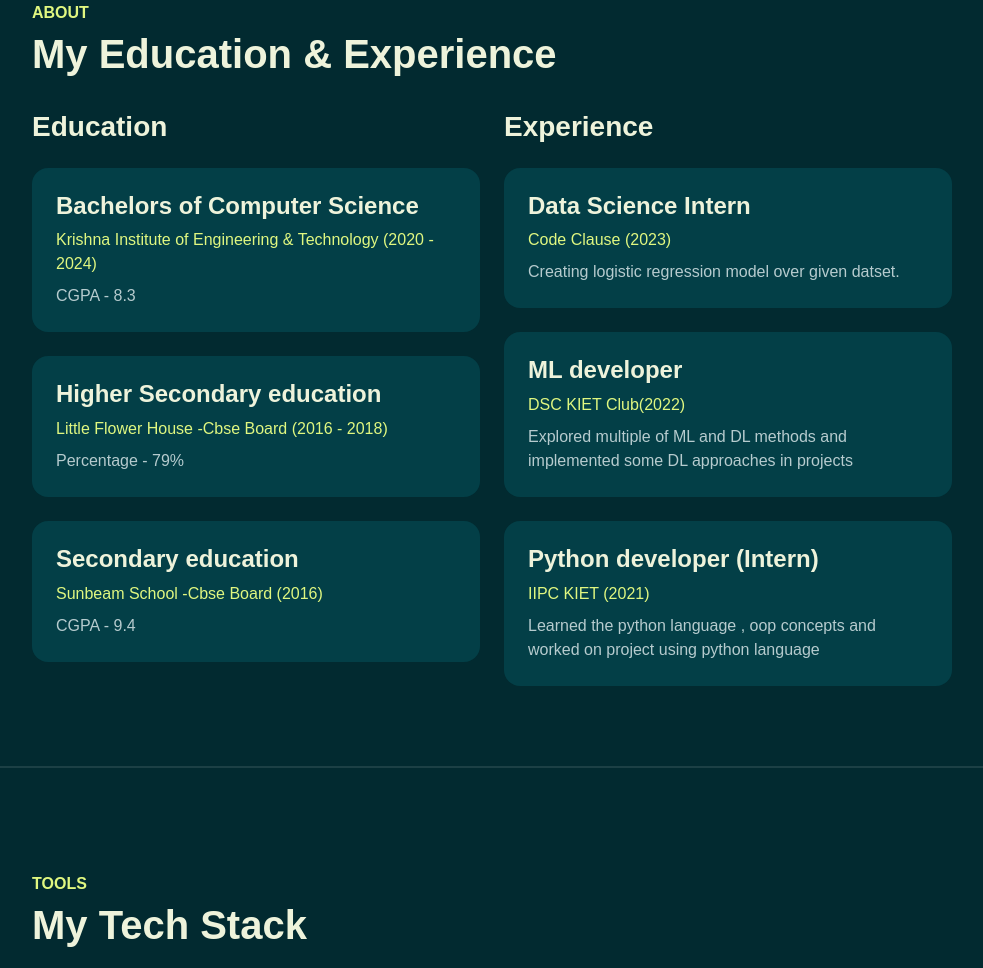
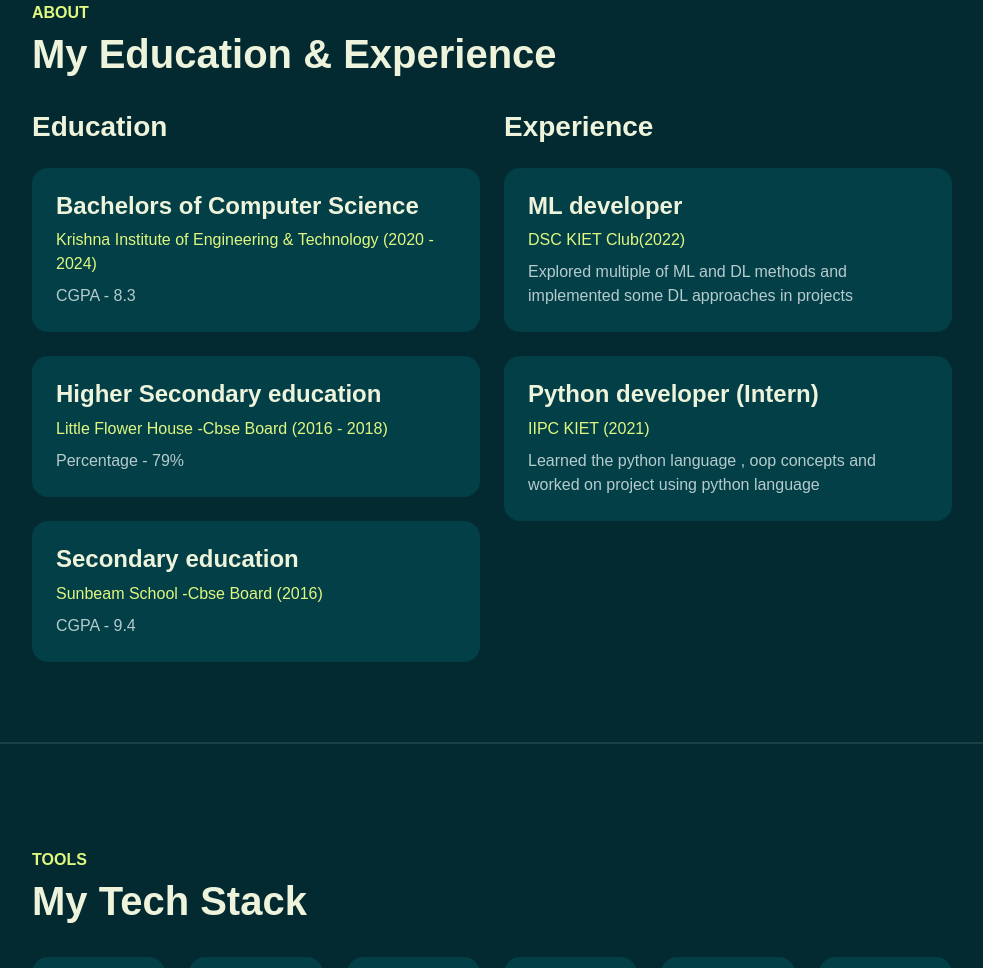
Before and after one commit to ka-us-tubh/portfolio, a plain HTML site: page index.html in a window 1280 px wide. Shown: the part 3044-4012 px from the top of the page, without its empty margins (268-1251 px from the left). Drawn offline with Linux system fonts and the light colour scheme; a web font is replaced by a local one.

Commit message:
Update index.html

```diff
--- a/index.html
+++ b/index.html
@@ -431,15 +431,6 @@
                 Experience
               </h3>
               <div class="row gy-4">
-              <div class="col-12" data-aos="fade-up" data-aos-delay="600">
-                <div class="bg-base p-4 rounded-4 shadow-effect">
-                  <h4>Data Science Intern</h4>
-                  <p class="text-brand mb-2">Code Clause (2023)</p>
-                  <p class="mb-0">
-                    Creating logistic regression model over given datset.
-                  </p>
-                </div>
-              </div>
 
                 <div class="col-12" data-aos="fade-up" data-aos-delay="600">
                   <div class="bg-base p-4 rounded-4 shadow-effect">
```
